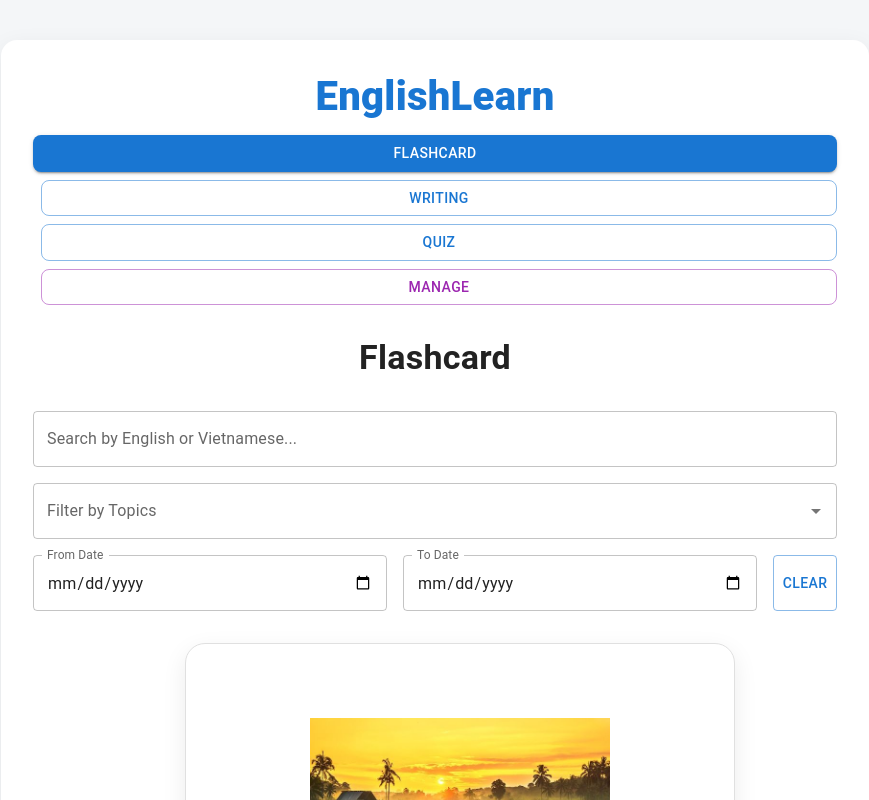
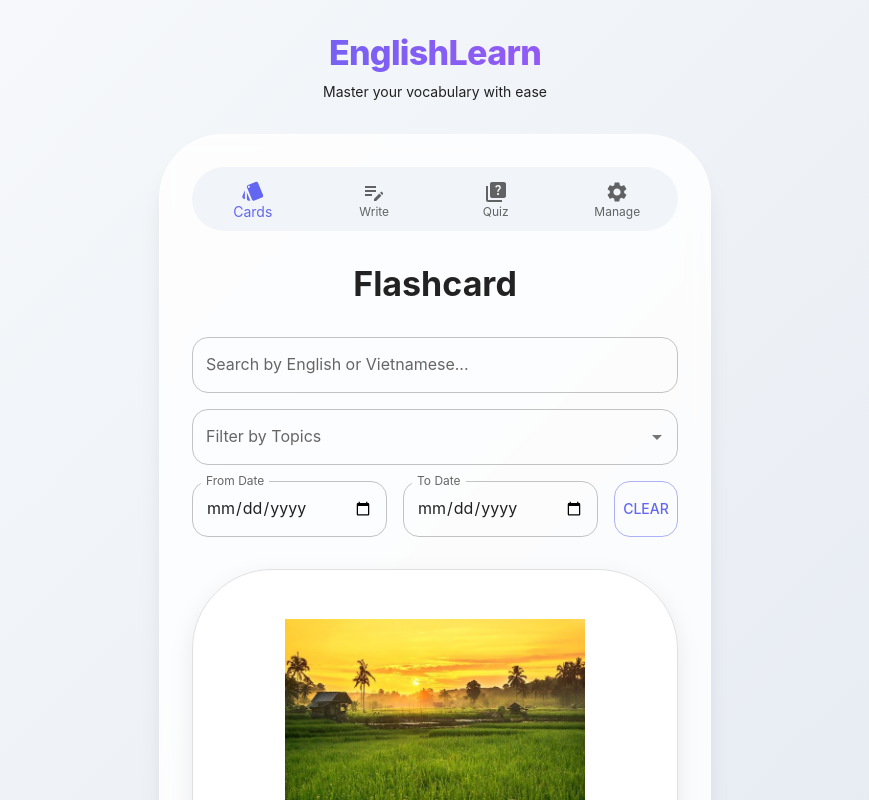
Before and after one commit to lamhhnd/Upload_automatic_p14, a React (Create React App) app: page / in a window 1280 px wide. Shown: the top 800 px of the page, without its empty margins (205-1074 px from the left). Built offline with nearby package versions, Linux system fonts and the light colour scheme.

Commit message:
style: implement modern premium UI

```diff
--- a/src/App.tsx
+++ b/src/App.tsx
@@ -2,12 +2,22 @@ import { useState } from "react";
 
 import {
   Box,
-  Button,
   Container,
   Paper,
-  Stack,
   Typography,
+  BottomNavigation,
+  BottomNavigationAction,
+  useMediaQuery,
+  useTheme,
+  ThemeProvider,
+  createTheme,
+  CssBaseline,
 } from "@mui/material";
+
+import StyleIcon from '@mui/icons-material/Style';
+import EditNoteIcon from '@mui/icons-material/EditNote';
+import QuizIcon from '@mui/icons-material/Quiz';
+import SettingsIcon from '@mui/icons-material/Settings';
 
 import Flashcard from "./components/Flashcard";
 import WritingMode from "./components/WritingMode";
@@ -15,94 +25,102 @@ import MultipleChoice from "./components/MultipleChoice";
 import VocabManager from "./components/VocabManager";
 import { VocabProvider } from "./context/VocabContext";
 
+const theme = createTheme({
+  palette: {
+    primary: {
+      main: '#6366f1', // Modern Indigo
+    },
+    secondary: {
+      main: '#ec4899', // Pink
+    },
+    background: {
+      default: '#f8fafc',
+    },
+  },
+  shape: {
+    borderRadius: 16,
+  },
+  typography: {
+    fontFamily: '"Inter", "Roboto", "Helvetica", "Arial", sans-serif',
+    h4: {
+      fontWeight: 800,
+    },
+  },
+});
+
 function AppContent() {
   const [mode, setMode] = useState<
     "flashcard" | "writing" | "multiple" | "manage"
   >("flashcard");
 
+  const muiTheme = useTheme();
+  const isMobile = useMediaQuery(muiTheme.breakpoints.down('sm'));
+
   return (
     <Box
       sx={{
         minHeight: "100vh",
-        backgroundColor: "#f4f6f8",
-        py: { xs: 2, sm: 5 },
-        pb: { xs: 10, sm: 5 }, // Extra padding for mobile nav
+        backgroundColor: "background.default",
+        background: 'linear-gradient(135deg, #f8fafc 0%, #e2e8f0 100%)',
+        pt: { xs: 2, sm: 4 },
+        pb: { xs: 12, sm: 4 },
       }}
     >
-      <Container maxWidth={mode === "manage" ? "lg" : "md"} sx={{ px: { xs: 1, sm: 2 } }}>
-        <Paper
-          elevation={3}
-          sx={{
-            p: { xs: 2, sm: 4 },
-            borderRadius: { xs: 2, sm: 4 },
-            backgroundColor: "#ffffff",
-            color: "#222",
-            boxShadow:
-              "0 8px 24px rgba(0,0,0,0.08)",
-          }}
-        >
+      <Container maxWidth={mode === "manage" ? "lg" : "sm"}>
+        <Box sx={{ mb: 4, textAlign: 'center' }}>
           <Typography
             variant="h4"
-            gutterBottom
             sx={{
-              fontWeight: 800,
-              textAlign: "center",
-              fontSize: { xs: '1.75rem', sm: '2.5rem' },
-              color: '#1976d2'
+              background: 'linear-gradient(90deg, #6366f1 0%, #a855f7 100%)',
+              WebkitBackgroundClip: 'text',
+              WebkitTextFillColor: 'transparent',
+              letterSpacing: '-0.02em',
+              mb: 1
             }}
           >
             EnglishLearn
           </Typography>
+          {!isMobile && (
+            <Typography variant="body2" color="text.secondary">
+              Master your vocabulary with ease
+            </Typography>
+          )}
+        </Box>
 
-          <Stack
-            direction="row"
-            spacing={1}
+        <Paper
+          elevation={0}
           sx={{
-              justifyContent: "center",
-              mb: 4,
-              flexWrap: "wrap",
-              gap: 1,
-              // On mobile, show as a grid or scrollable if many
-              display: { xs: 'grid', sm: 'flex' },
-              gridTemplateColumns: { xs: '1fr 1fr', sm: 'none' }
+            p: { xs: 2, sm: 4 },
+            borderRadius: 4,
+            backgroundColor: "rgba(255, 255, 255, 0.8)",
+            backdropFilter: "blur(10px)",
+            border: "1px solid rgba(255, 255, 255, 0.3)",
+            boxShadow: "0 20px 25px -5px rgba(0, 0, 0, 0.1), 0 10px 10px -5px rgba(0, 0, 0, 0.04)",
           }}
         >
-            <Button
-              fullWidth
-              variant={mode === "flashcard" ? "contained" : "outlined"}
-              onClick={() => setMode("flashcard")}
-              sx={{ borderRadius: 2 }}
+          {/* Top Navigation for Desktop */}
+          {!isMobile && (
+            <Box sx={{ display: 'flex', justifyContent: 'center', gap: 1, mb: 4 }}>
+              <BottomNavigation
+                showLabels
+                value={mode}
+                onChange={(_, newValue) => setMode(newValue)}
+                sx={{
+                  borderRadius: 3,
+                  backgroundColor: '#f1f5f9',
+                  width: '100%',
+                  height: 64
+                }}
               >
-              Flashcard
-            </Button>
-            <Button
-              fullWidth
-              variant={mode === "writing" ? "contained" : "outlined"}
-              onClick={() => setMode("writing")}
-              sx={{ borderRadius: 2 }}
-            >
-              Writing
-            </Button>
-            <Button
-              fullWidth
-              variant={mode === "multiple" ? "contained" : "outlined"}
-              onClick={() => setMode("multiple")}
-              sx={{ borderRadius: 2 }}
-            >
-              Quiz
-            </Button>
-            <Button
-              fullWidth
-              variant={mode === "manage" ? "contained" : "outlined"}
-              color="secondary"
-              onClick={() => setMode("manage")}
-              sx={{ borderRadius: 2 }}
-            >
-              Manage
-            </Button>
-          </Stack>
+                <BottomNavigationAction label="Cards" value="flashcard" icon={<StyleIcon />} />
+                <BottomNavigationAction label="Write" value="writing" icon={<EditNoteIcon />} />
+                <BottomNavigationAction label="Quiz" value="multiple" icon={<QuizIcon />} />
+                <BottomNavigationAction label="Manage" value="manage" icon={<SettingsIcon />} />
+              </BottomNavigation>
+            </Box>
+          )}
 
-          <Box sx={{ mt: 2 }}>
+          <Box>
             {mode === "flashcard" && <Flashcard />}
             {mode === "writing" && <WritingMode />}
             {mode === "multiple" && <MultipleChoice />}
@@ -110,15 +128,38 @@ function AppContent() {
           </Box>
         </Paper>
       </Container>
+
+      {/* Bottom Navigation for Mobile */}
+      {isMobile && (
+        <Paper
+          sx={{ position: 'fixed', bottom: 16, left: 16, right: 16, borderRadius: 4, overflow: 'hidden', boxShadow: '0 10px 15px -3px rgba(0,0,0,0.1)' }}
+          elevation={3}
+        >
+          <BottomNavigation
+            showLabels
+            value={mode}
+            onChange={(_, newValue) => setMode(newValue)}
+            sx={{ height: 72 }}
+          >
+            <BottomNavigationAction label="Cards" value="flashcard" icon={<StyleIcon />} />
+            <BottomNavigationAction label="Write" value="writing" icon={<EditNoteIcon />} />
+            <BottomNavigationAction label="Quiz" value="multiple" icon={<QuizIcon />} />
+            <BottomNavigationAction label="Manage" value="manage" icon={<SettingsIcon />} />
+          </BottomNavigation>
+        </Paper>
+      )}
     </Box>
   );
 }
 
 function App() {
   return (
+    <ThemeProvider theme={theme}>
+      <CssBaseline />
       <VocabProvider>
         <AppContent />
       </VocabProvider>
+    </ThemeProvider>
   );
 }
 
```
Lines whose indentation alone changed are shown as unchanged.
